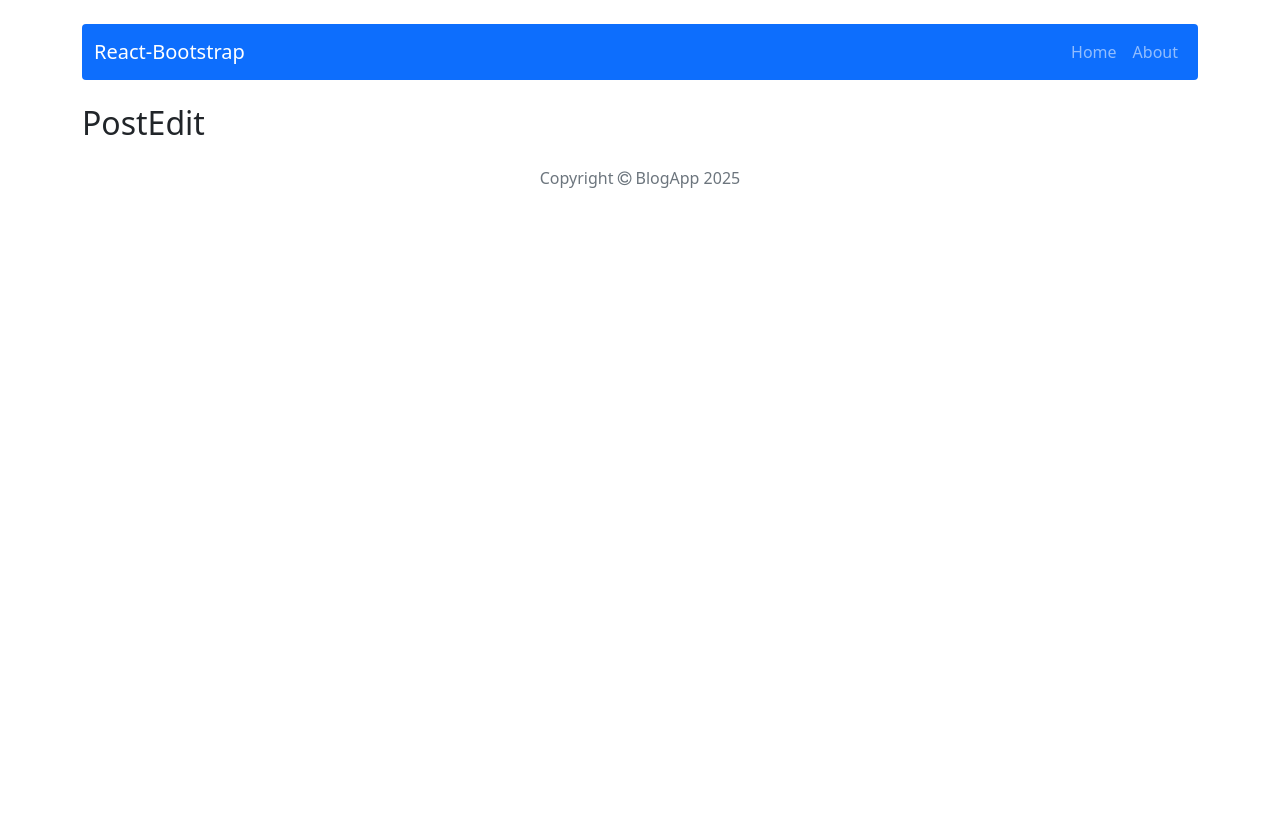
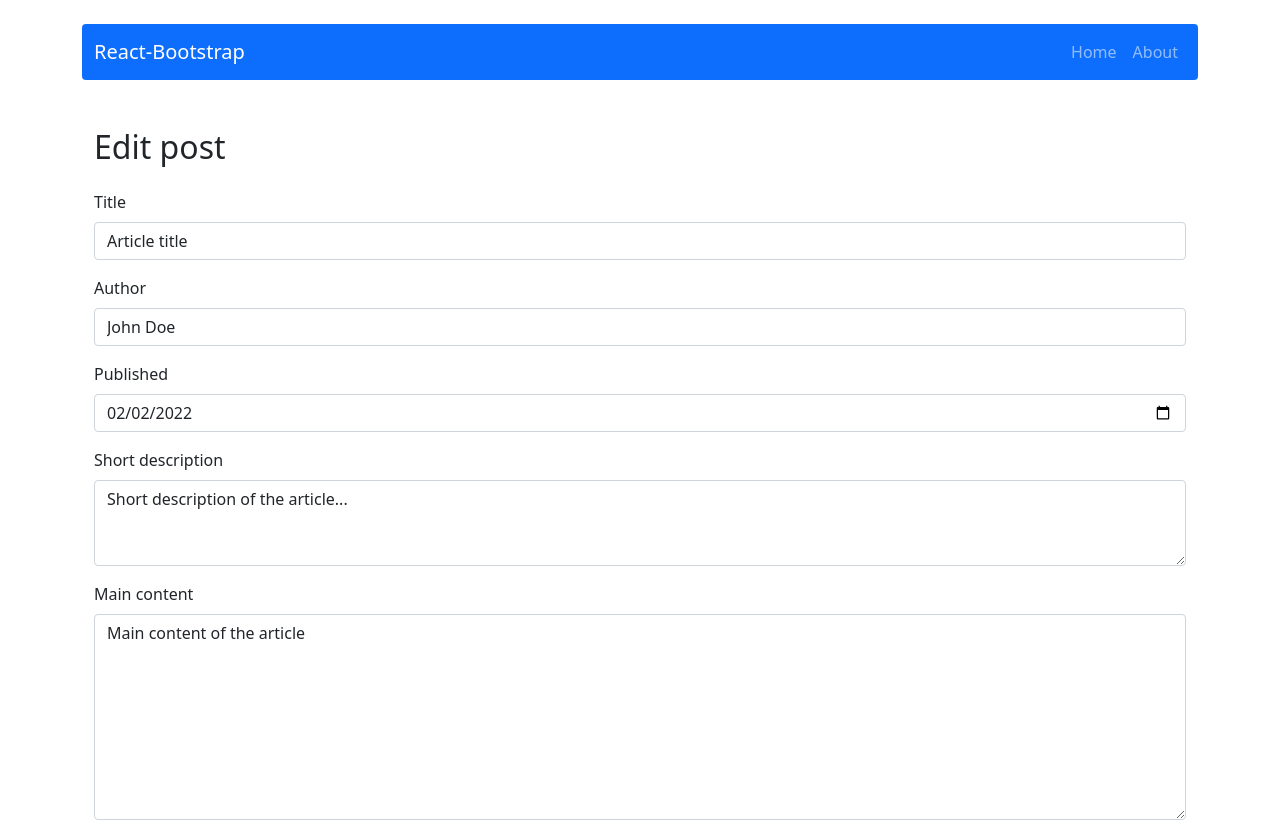
Before and after one commit to plecicki/blog-app, a React (Create React App) app: page /post/edit/1 in a window 1280 px wide. Shown: the top 822 px of the page. Before the commit the page ends 800 px from the top, so only its background shows below. Built offline with nearby package versions, Linux system fonts and the light colour scheme.

Commit message:
Edit post

```diff
--- a/src/App.js
+++ b/src/App.js
@@ -1,9 +1,8 @@
 import {Route, Routes} from "react-router-dom";
 import NotFound from "./components/pages/NotFound/NotFound";
 import Home from "./components/pages/Home/Home";
-import PostAdd from "./components/pages/post/PostAdd/PostAdd";
+import PostAddOrEdit from "./components/pages/post/PostAddOrEdit/PostAddOrEdit";
 import PostGet from "./components/pages/post/PostGet/PostGet";
-import PostEdit from "./components/pages/post/PostEdit/PostEdit";
 import About from "./components/pages/About/About";
 import {Container} from "react-bootstrap";
 import Footer from "./components/views/Footer/Footer";
@@ -17,8 +16,8 @@ const App = () => {
         <Route path="*" element={<NotFound/>}/>
         <Route path="/" element={<Home/>}/>
         <Route path="/post/:id" element={<PostGet/>}/>
-        <Route path="/post/add" element={<PostAdd/>}/>
-        <Route path="/post/edit/:id" element={<PostEdit/>}/>
+        <Route path="/post/add" element={<PostAddOrEdit actionType='ADD'/>}/>
+        <Route path="/post/edit/:id" element={<PostAddOrEdit actionType='EDIT'/>}/>
         <Route path="/about" element={<About/>}/>
       </Routes>
       <Footer/>
--- /dev/null
+++ b/src/components/pages/post/PostAddOrEdit/AddOrEditDifferenciator.js
@@ -0,0 +1,28 @@
+import {addPost, editPost} from "../../../../redux/store";
+
+export const titleInitState = (actionType,title) =>
+  actionType === 'ADD' ? '' : title;
+
+export const shortDescriptionInitState =(actionType,shortDescription) =>
+  actionType === 'ADD' ? '' : shortDescription;
+
+export const contentInitState = (actionType,content) =>
+  actionType === 'ADD' ? '' : content;
+
+export const publishedDateInitState = (actionType,publishedDate) =>
+  actionType === 'ADD' ? '' : publishedDate;
+
+export const authorInitState = (actionType,author) =>
+  actionType === 'ADD' ? '' : author;
+
+export const addOrEditPost = (actionType, id, title, shortDescription,
+                              content, publishedDate, author) => {
+  if (actionType === 'ADD')
+    return addPost({title, shortDescription, content, publishedDate, author})
+  else if (actionType === 'EDIT')
+    return editPost({id, title, shortDescription, content, publishedDate, author})
+  else
+    return 0;
+}
+
+export const getAddOrEditLabel = actionType => actionType === 'ADD' ? 'Add' : 'Edit';
--- /dev/null
+++ b/src/components/pages/post/PostAddOrEdit/AddOrEditHelper.js
@@ -0,0 +1,9 @@
+export const postObjectWithEmptyFields =
+  {
+    id: null,
+    title: null,
+    shortDescription: null,
+    content: null,
+    publishedDate: null,
+    author: null
+  }
--- a/src/components/pages/post/PostAdd/PostAdd.js
+++ b/src/components/pages/post/PostAddOrEdit/PostAddOrEdit.js
@@ -1,28 +1,45 @@
-import {useDispatch} from "react-redux";
+import {useDispatch, useSelector} from "react-redux";
 import {useState} from "react";
-import {addPost} from "../../../../redux/store";
+import {addPost, getPostById} from "../../../../redux/store";
 import {Button, Container, Form} from "react-bootstrap";
-import {useNavigate} from "react-router-dom";
+import {useNavigate, useParams} from "react-router-dom";
+import {
+  addOrEditPost,
+  authorInitState,
+  contentInitState, getAddOrEditLabel,
+  publishedDateInitState,
+  shortDescriptionInitState,
+  titleInitState
+} from "./AddOrEditDifferenciator";
+import {postObjectWithEmptyFields} from "./AddOrEditHelper";
 
-const PostAdd = () => {
-  const [title, setTitle] = useState('');
-  const [shortDescription, setShortDescription] = useState('');
-  const [content, setContent] = useState('');
-  const [publishedDate, setPublishedDate] = useState('');
-  const [author, setAuthor] = useState('');
+const PostAddOrEdit = ({actionType}) => {
 
   const dispatch = useDispatch();
   const navigate = useNavigate();
 
+  const { id } = useParams();
+  let post = useSelector(state => getPostById(state, id));
+  if (!id) post = postObjectWithEmptyFields;
+
+  const [title, setTitle] = useState(titleInitState(actionType, post.title));
+  const [shortDescription, setShortDescription] = useState(shortDescriptionInitState(actionType, post.shortDescription));
+  const [content, setContent] = useState(contentInitState(actionType, post.content));
+  const [publishedDate, setPublishedDate] = useState(publishedDateInitState(actionType, post.publishedDate));
+  const [author, setAuthor] = useState(authorInitState(actionType, post.author));
+
   const handleSubmit = e => {
     e.preventDefault();
-    dispatch(addPost({title, shortDescription, content, publishedDate, author}));
+    dispatch(addOrEditPost(actionType, id, title, shortDescription,
+      content, publishedDate, author));
     navigate('/');
   };
 
   return (
     <Container className="py-4">
-      <h2 className="mb-4">Add post</h2>
+      <h2 className="mb-4">
+        {getAddOrEditLabel(actionType)} post
+      </h2>
       <Form onSubmit={handleSubmit}>
         <Form.Group className="mb-3">
           <Form.Label>Title</Form.Label>
@@ -82,7 +99,7 @@ const PostAdd = () => {
 
         <div className="d-flex justify-content-start">
           <Button variant="primary" type="submit">
-            Add post
+            {getAddOrEditLabel(actionType)} post
           </Button>
         </div>
       </Form>
@@ -90,4 +107,4 @@ const PostAdd = () => {
   );
 };
 
-export default PostAdd;
+export default PostAddOrEdit;
--- a/src/components/pages/post/PostEdit/PostEdit.js
+++ /dev/null
@@ -1,7 +0,0 @@
-const PostEdit = () => {
-  return (
-    <h2>PostEdit</h2>
-  )
-}
-
-export default PostEdit;
--- a/src/components/pages/post/PostGet/PostGet.js
+++ b/src/components/pages/post/PostGet/PostGet.js
@@ -1,6 +1,6 @@
 import { useDispatch, useSelector } from "react-redux";
 import { deletePostById, getPostById } from "../../../../redux/store";
-import { Navigate, useParams } from "react-router-dom";
+import {Link, Navigate, useParams} from "react-router-dom";
 import { Button } from "react-bootstrap";
 import { useState } from "react";
 import PostDelete from "../PostDelete/PostDelete";
@@ -28,7 +28,7 @@ const PostGet = () => {
           <div className="d-flex justify-content-between align-items-start mb-3">
             <h2 className="mb-0">{post.title}</h2>
             <div>
-              <Button variant="outline-info" size="sm" className="me-2">Edit</Button>
+              <Button variant="outline-info" size="sm" className="me-2" as={Link} to={`/post/edit/${post.id}`}>Edit</Button>
               <Button variant="outline-danger" size="sm" onClick={handleShow}>Delete</Button>
             </div>
           </div>
--- a/src/redux/initialState.js
+++ b/src/redux/initialState.js
@@ -5,7 +5,7 @@ const initialState = {
       title: 'Article title',
       shortDescription: 'Short description of the article...',
       content: 'Main content of the article',
-      publishedDate: '02-02-2022',
+      publishedDate: '2022-02-02',
       author: 'John Doe'
     },
     {
@@ -13,7 +13,7 @@ const initialState = {
       title: 'Article title 2',
       shortDescription: 'Short description of the article 2...',
       content: 'Main content of the article 2',
-      publishedDate: '02-02-2025',
+      publishedDate: '2025-02-02',
       author: 'Piotr Lecicki'
     },
     {
@@ -21,7 +21,7 @@ const initialState = {
       title: 'Article title 3',
       shortDescription: 'Short description of the article 3...',
       content: 'Main content of the article 3',
-      publishedDate: '02-02-2025',
+      publishedDate: '2025-02-02',
       author: 'Grzegorz Krzeslo'
     },
   ],
--- a/src/redux/store.js
+++ b/src/redux/store.js
@@ -10,12 +10,19 @@ export const deletePostById = payload => ({type: 'DELETE_POST', postId: payload}
 
 export const addPost = payload => ({type: 'ADD_POST', post: payload});
 
+export const editPost = payload => ({type: 'EDIT_POST', post: payload});
+
 const postsReducer = (statePart = [], action) => {
   switch (action.type) {
     case 'DELETE_POST':
       return [...statePart.filter(post => post.id!==action.postId)];
     case 'ADD_POST':
       return [...statePart, {...action.post, id: shortid()}]
+    case 'EDIT_POST':
+      return statePart.map(post =>
+      post.id === action.post.id ? { ...post, ...action.post }
+        : post
+      )
     default:
       return statePart;
   }
```
